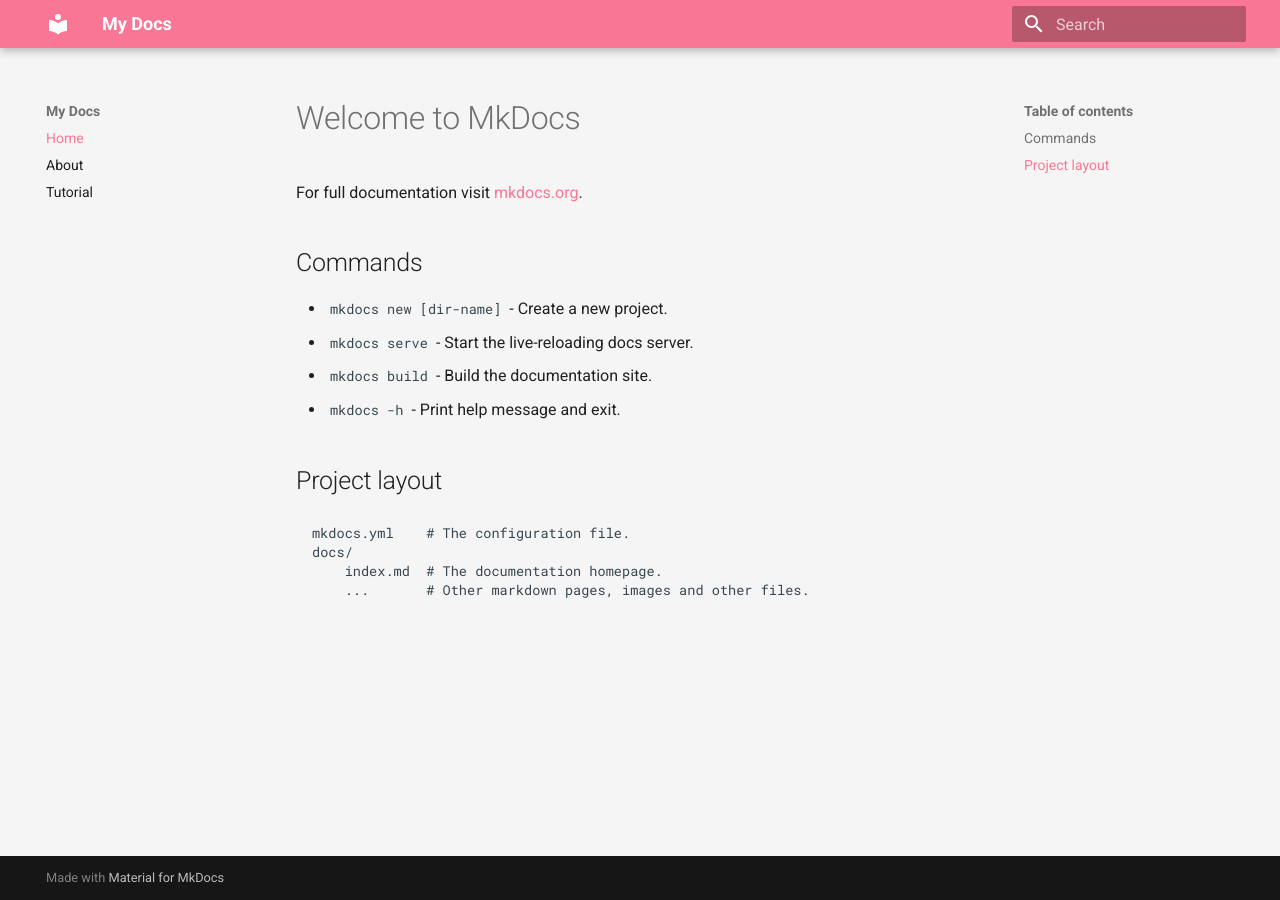
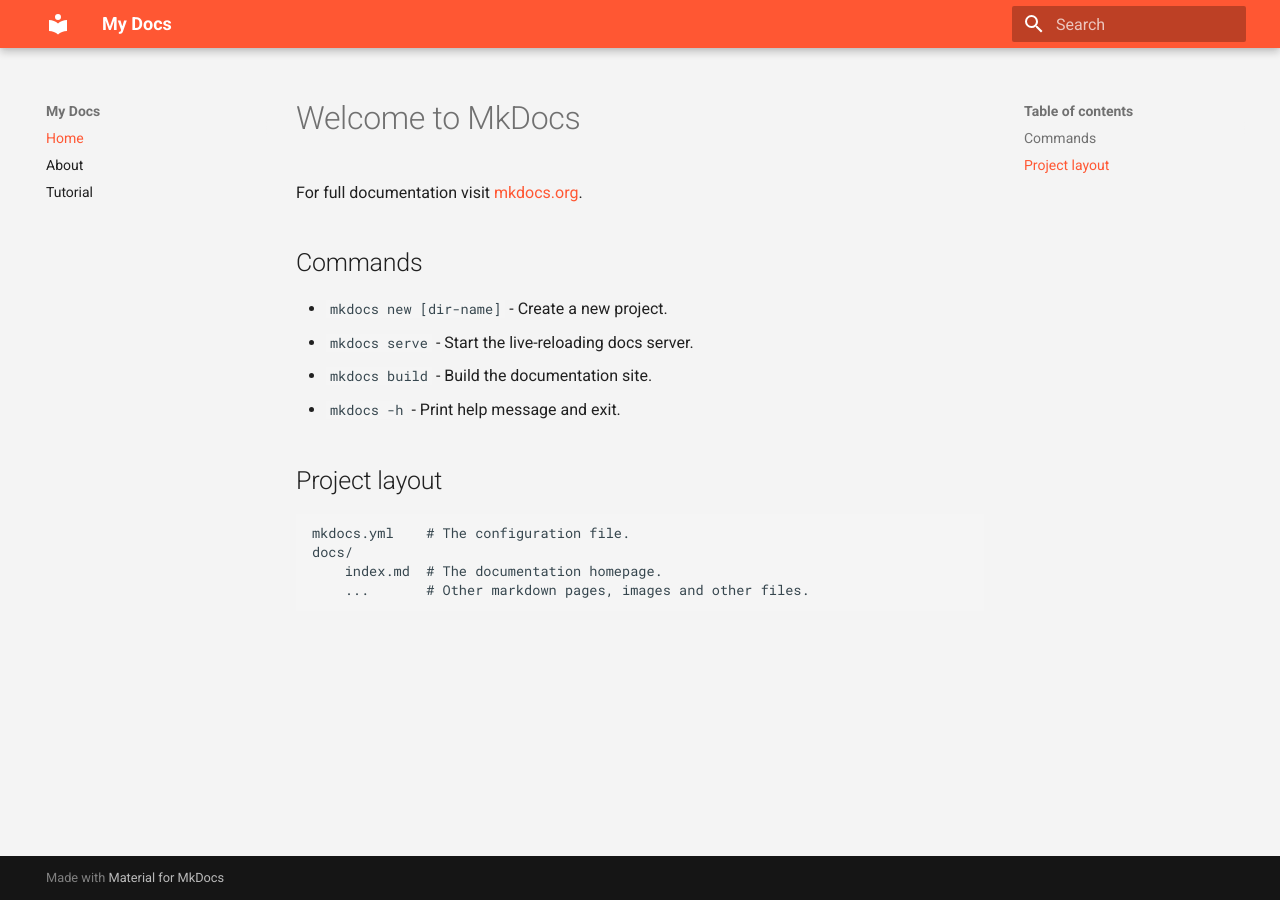
Before and after one commit to putrins21/my-docs, an MkDocs documentation site: the page built from docs/index.md, in a window 1280 px wide. Built offline with MkDocs 1.6.1 and Material for MkDocs 9.7.7, drawn with Linux system fonts in a browser that asks for light colours.

Commit message:
Update extra.css

```diff
--- a/docs/css/extra.css
+++ b/docs/css/extra.css
@@ -1,5 +1,18 @@
 
 :root {
-  --md-primary-fg-color: #F97794;   /* warna header */
-  --md-default-bg-color: #f5f5f5;   /* warna background utama */
+  /* Warna utama (header, link aktif, tombol, dsb) */
+  --md-primary-fg-color: #ff5733;
+  --md-primary-fg-color--light: #ff8f66;
+  --md-primary-fg-color--dark: #c70039;
+
+  /* Warna background utama */
+  --md-default-bg-color: #f4f4f4;
 }
+
+.md-header {
+  background-color: #ff5733 !important;
+}
+
+body {
+  background-color: #f4f4f4 !important;
+}
```
